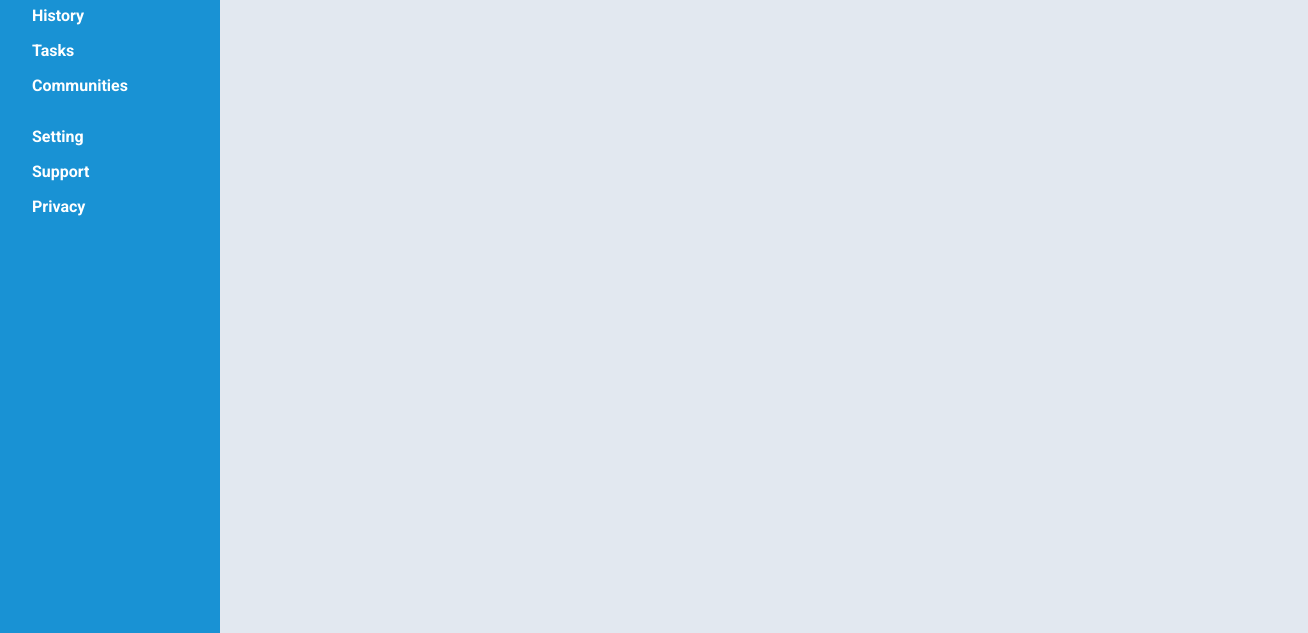
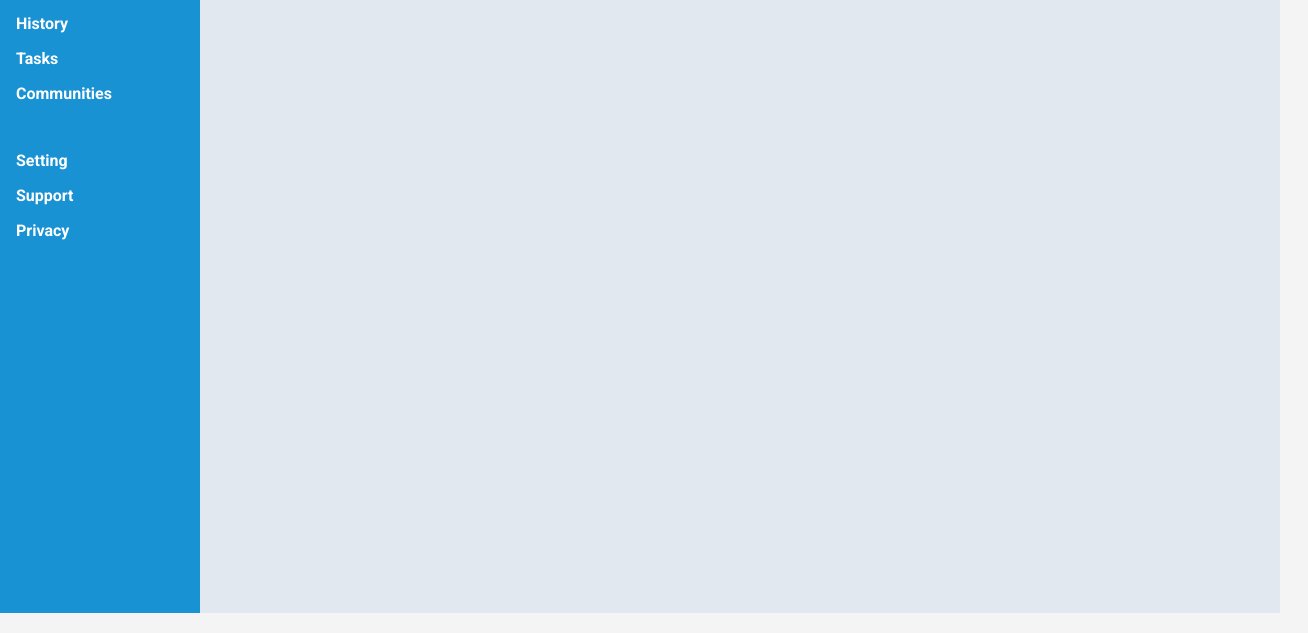
Before and after one commit to katuta772/odin-admin-dashboard, a plain HTML site: page index.html in a window 1280 px wide. Shown: the part 187-820 px from the top of the page, 1308 px wide, since content can reach past the window. Drawn offline with Linux system fonts and the light colour scheme.

Commit message:
css small fixes

```diff
--- a/style.css
+++ b/style.css
@@ -10,9 +10,10 @@ body {
   grid-template-areas:
     "sidebar navbar"
     "sidebar main";
-  grid-template-columns: max(220px,15%) 85%;
-  grid-template-rows: max(180px,20%) 80%;
+  grid-template-columns: max(200px,10%) 90%;
+  grid-template-rows: max(170px,15%) 85%;
   height: 100vh;
+  overflow: hidden;
 }
 
 /* Sidebar */
@@ -24,7 +25,7 @@ body {
   flex-direction: column;
   gap: 2rem;
   font-weight: bold;
-  padding: 1rem 0 0 1rem;
+  padding: 1rem 0 0 0;
 }
 
 .sidebar-title {
@@ -44,32 +45,31 @@ body {
 .sidebar-upper {
   display: flex;
   flex-direction: column;
-  gap: 1rem;
   font-size: 1rem;
 }
 
 .sidebar-upper > div {
   transition: transform 0.2s ease;
   box-sizing: border-box;
-  padding-left: 1rem;
+  padding: 0.5rem 1rem 0.5rem 1rem;
 }
 
 .sidebar-upper > div:hover {
   text-shadow: 1px 1px 1px darkblue;
   transform: translateX(20px);
+  padding-left: 2rem;
 }
 
 .sidebar-lower {
   display: flex;
   flex-direction: column;
-  gap: 1rem;
   font-size: 1rem;
 }
 
 .sidebar-lower > div {
   transition: transform 0.2s ease;
   box-sizing: border-box;
-  padding-left: 1rem;
+  padding: 0.5rem 1rem 0.5rem 1rem;
 }
 
 .sidebar-lower > div:hover {
```
